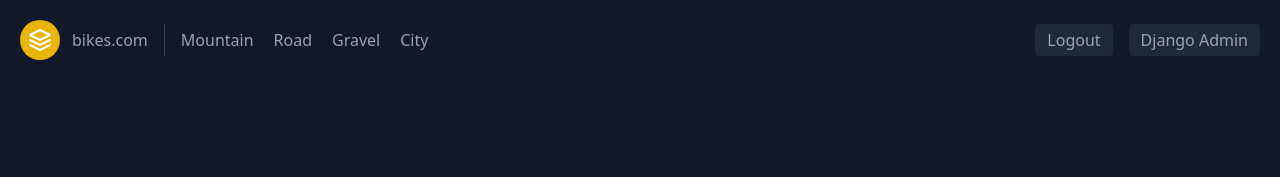
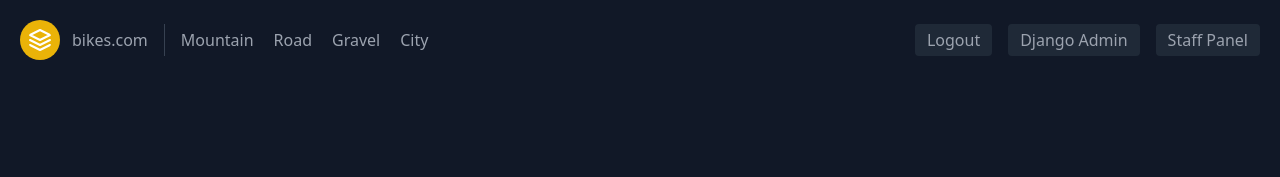
Before and after one commit to bartoszpopiwczuk/bike_rent, a Django app: page /bike-detail/1 in a window 1280 px wide. Shown: the top 177 px of the page. Run offline with Django 5.2, Linux system fonts and the light colour scheme; a user stored in the database is signed in; data comes from the database, SQL or seed files in the repository; both versions use the stored data as it was after the commit; grey boxes labelled with a size stand in for pictures from a placeholder-image service; some libraries are stand-ins or nearby versions.

Commit message:
Add staff panel link to base.html for staff users

```diff
--- a/bike_portfolio/templates/bike_portfolio/base.html
+++ b/bike_portfolio/templates/bike_portfolio/base.html
@@ -32,6 +32,9 @@
       <button class="inline-flex items-center ml-5 px-3 py-1 mt-4 text-base bg-gray-800 border-0 rounded focus:outline-none hover:yellow-500 md:mt-0"><a href="{% url "user-logout"%}">Logout</a></button>
       {% if user.is_superuser %}
         <button class="inline-flex items-center ml-4 px-3 py-1 mt-4 text-base bg-gray-800 border-0 rounded focus:outline-none hover:bg-yellow-500 md:mt-0"><a href="{% url "admin:index"%}">Django Admin</a></button>
+      {% endif %}
+      {% if user.is_staff %}
+        <button class="inline-flex items-center ml-4 px-3 py-1 mt-4 text-base bg-gray-800 border-0 rounded focus:outline-none hover:bg-yellow-500 md:mt-0"><a href="{% url "staff-main"%}">Staff Panel</a></button>
       {% endif %}
     {% endif %}
   </div>
```
Also changed, not shown: db.sqlite3.
